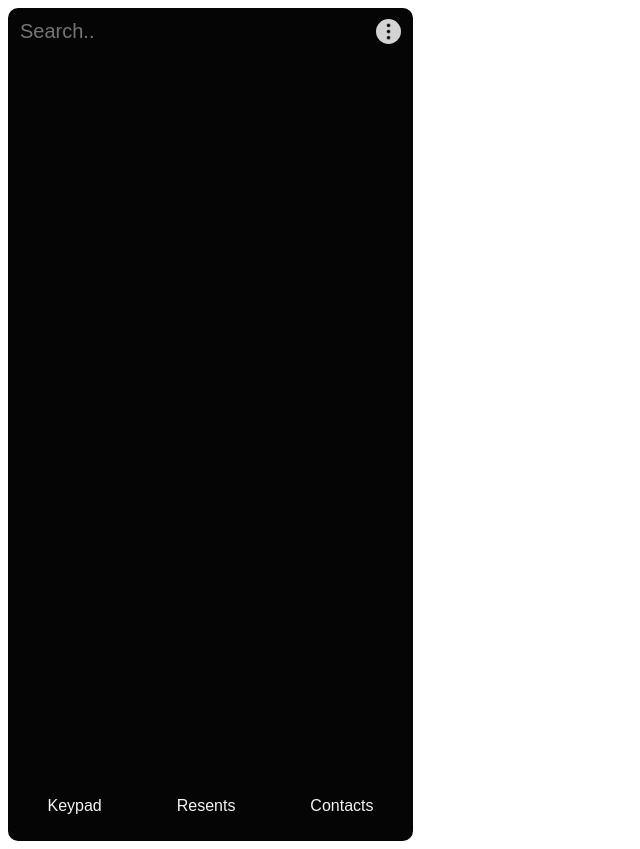
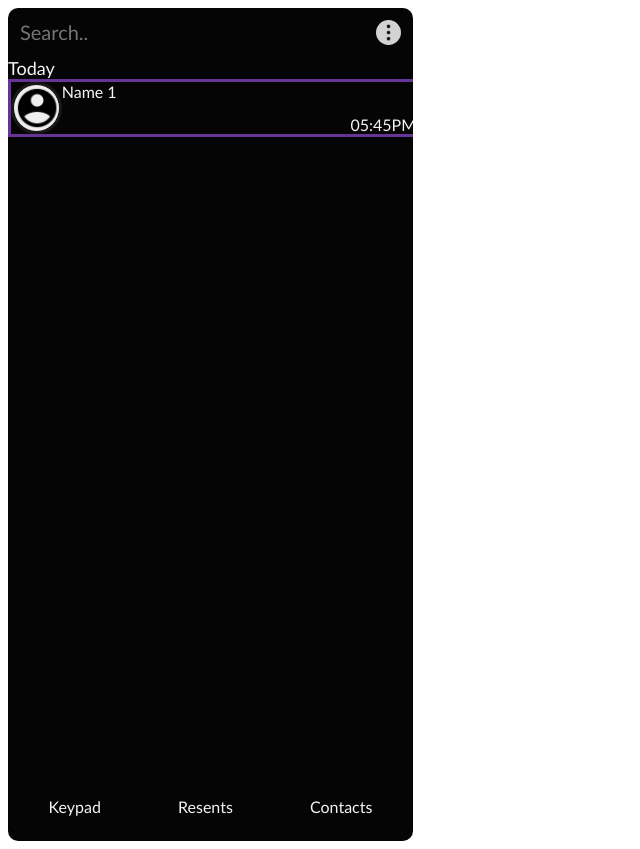
Before and after one commit to zzergy/PhoneContacts, a plain HTML site: page index.html in a window 1280 px wide. Shown: the whole page, without its empty margins (0-640 px from the left). Drawn offline with Linux system fonts and the light colour scheme.

Commit message:
Added some UI for the Resents page Fixed the problem with the scrollbar Created space for number input

```diff
--- a/css/styles.css
+++ b/css/styles.css
@@ -20,7 +20,7 @@
     width: 340px;
     height: auto;
     border-style: none;
-    font-family: Arial;
+    font-family: Gill Sans, sans-serif;
     background-color: transparent;
     color: #e0e0e0;
     padding-left: 10px;
@@ -45,13 +45,15 @@
     flex-direction: column;
     align-items: flex-start;
     background-color: #050505;
-    border: 2px solid transparent;
+    border: 2px solid red;
     flex-grow: 1;
     min-height: min-content;
     overflow: scroll;
-    scrollbar-width: none;
+    overflow-x: hidden;
     float: left;
     height: 100%;
+    width: 399px;
+
 }
 
 #create-contact-container > span {
@@ -72,6 +74,7 @@
     height: 25px;
     width: 25px;
     align-self: flex-start;
+    font-family: Gill Sans, sans-serif;
     background-repeat: no-repeat;
     background-image: url("../img/icons8-add-to-favorites-52.png");
     background-size: cover;
@@ -86,6 +89,7 @@
     margin-bottom: 10px;
     display: flex;
     width: 389px;
+    font-family: Gill Sans, sans-serif;
 
 }
 
@@ -131,6 +135,7 @@
     border: none;
     color: #f4f4f4;
     font-size: 16px;
+    font-family: Gill Sans, sans-serif;
 }
 
 #navigation-bar > button:hover {
@@ -138,6 +143,8 @@
 }
 
 #big-list {
+    display: flex;
+    flex-direction: row;
     width: 1215px;
     height: 737px;
     overflow: hidden;
@@ -146,20 +153,48 @@
 #small-list-with-a-hole {
     width: 405px;
     height: 833px;
-    overflow: scroll;
-    overflow-x: hidden;
-    scrollbar-width: none;
-
+    overflow: hidden;
 }
 
 #resents-container {
     display: flex;
+    flex-direction: column;
+    overflow: scroll;
+    overflow-x: hidden;
     width: 405px;
-    height: 100%;
     border: none;
+    padding-top: 10px;
     background-color: #050505;
+    float: left;
+}
+
+.call-log-container {
+    display: flex;
     flex-direction: row;
-    float: left;
+    height: 52px;
+    width: 405px;
+    border: solid rebeccapurple;
+    font-family: Gill Sans, sans-serif;
+    color: whitesmoke;
+}
+
+.day-of-week {
+    font-family: Gill Sans, sans-serif;
+    color: whitesmoke;
+    font-size: 18px;
+
+}
+
+.time-phone-call-received {
+    display: flex;
+    justify-content: flex-end;
+    flex-direction: column;
+    font-family: Gill Sans, sans-serif;
+    color: whitesmoke;
+}
+
+.caller-name {
+    width: 300px;
 }
 
 #keypad-container {
@@ -194,25 +229,38 @@
     height: 99px;
     border: transparent;
     border-radius: 100%;
+    font-family: Gill Sans, sans-serif;
     font-size: 25px;
     color: white;
     margin: 0 10px 0 10px;
     background-color: transparent;
 }
 
-#number-input {
+#user-input {
     display: flex;
     justify-content: center;
     height: 53px;
     width: 399px;
 }
 
-#input {
+#entered-number {
+    text-align: center;
+    background-color: #101010;
+    border: none;
+    border-radius: 5px;
+    color: whitesmoke;
+    font-size: 29px;
+    font-family: Gill Sans, sans-serif;
+}
+
+/*  Example for a number:
+    #input {
     color: #9c9c9c;
     font-size: 29px;
+    font-family: Gill Sans, sans-serif ;
     padding-top: 16px;
 }
-
+*/
 #call-icons-container {
     display: flex;
     justify-content: space-around;
--- a/index.html
+++ b/index.html
@@ -18,8 +18,9 @@
         <div id="big-list">
             <div id="keypad-container">
                 <div id="suggestions-container"></div>
-                <div id="number-input">
-                    <span id="input">+359 12 345 6789</span>
+                <div id="user-input">
+                    <input id="entered-number" type="text">
+                    <!-- <span id="input">+359 12 345 6789</span> -->
                 </div>
                 <div id="num-pad-container">
                     <button class="button-looks">1</button>
@@ -43,12 +44,20 @@
                 </div>
             </div>
 
-            <div id="resents-container"></div>
+            <div id="resents-container">
+                <span class="day-of-week">Today</span>
+                <div class="call-log-container">
+                    <button class="contact-icon"></button>
+                    <span class="caller-name">Name 1</span>
+                    <span class="time-phone-call-received">05:45PM</span>
+                </div>
+            </div>
 
             <div id="contacts-container">
                 <div id="create-contact-container">
                     <button id="create-contact"></button>
                     <span>Create contact</span>
+                    <span>Name 1</span>
                 </div>
 
                 <div class="contact">
```
Also changed, not shown: README.md.
